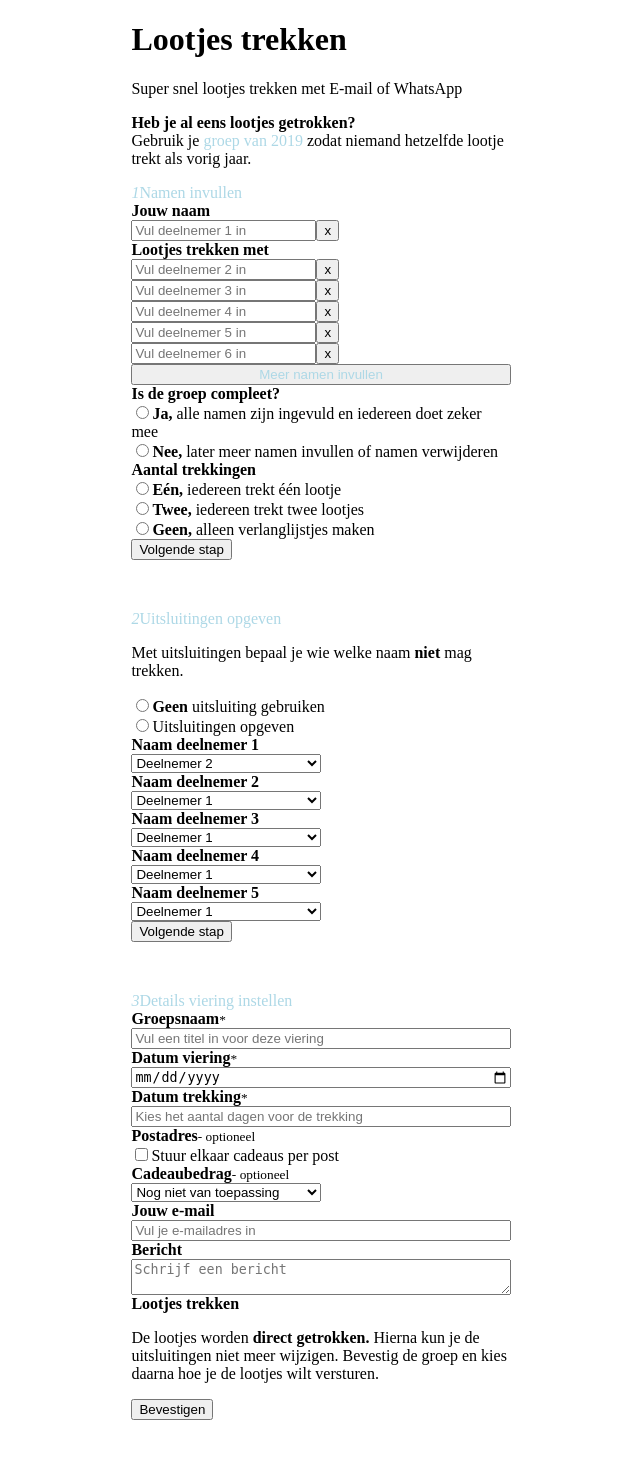
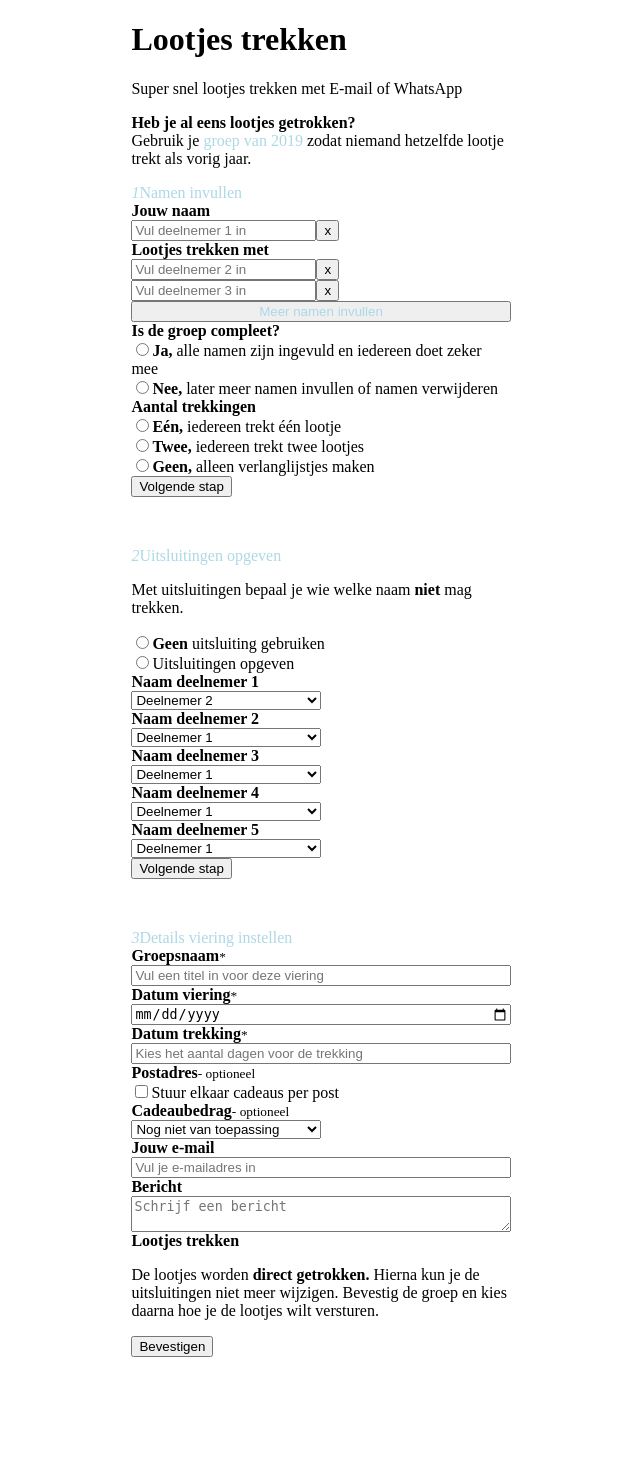
Before and after one commit to Jordyyy010/SinterklaasLootjes, a PHP site: page / in a window 1280 px wide. Shown: the whole page, without its empty margins (319-959 px from the left). After the commit the page ends 1357 px from the top, so only its background shows below. Run offline with PHP 8.4, Linux system fonts and the light colour scheme.

Commit message:
Adding HTML input-fields with JavaScript

```diff
--- a/index.php
+++ b/index.php
@@ -30,7 +30,7 @@
                                 <input type="text" name="own-name" placeholder="Vul deelnemer 1 in" required><button>x</button>
                             </div>
                         </div>
-                        <div class="names">
+                        <div class="names" id="participants">
                             <strong>Lootjes trekken met</strong>
                             <div class="flex-area">
                                 <input type="text" name="name2" placeholder="Vul deelnemer 2 in" required><button>x</button>
@@ -38,17 +38,59 @@
                             <div class="flex-area">
                                 <input type="text" name="name3" placeholder="Vul deelnemer 3 in" required><button>x</button>
                             </div>
-                            <div class="flex-area">
-                                <input type="text" name="name4" placeholder="Vul deelnemer 4 in" required><button>x</button>
-                            </div>
-                            <div class="flex-area">
-                                <input type="text" name="name5" placeholder="Vul deelnemer 5 in" required><button>x</button>
-                            </div>
-                            <div class="flex-area">
-                                <input type="text" name="name6" placeholder="Vul deelnemer 6 in" required><button>x</button>
-                            </div>
-                            <button onclick="addNames()" class="links" href="#">Meer namen invullen</button>
                         </div>
+                        <div class="names">
+                            <button onclick="addNames()" id="tests" class="links" href="#">Meer namen invullen</button>
+                        </div>
+                        <script type="text/javascript">
+                            var deelnemers = document.getElementById("participants");
+                            var clicks = 0;
+
+                            function addNames(){
+                                clicks += 1;
+                                var newInput = createNewInput();
+                                deelnemers.appendChild(newInput);
+                            }
+
+                            function createNewInput(){
+                                var div = document.createElement("div");
+                                var input = document.createElement("input");
+                                var deletebutton = document.createElement("button");
+                                var currentUser = 3 + clicks;
+
+                                div.className = "flex-area";
+                                input.type = "text";
+                                input.name = "name" + currentUser;
+                                input.placeholder = "Vul deelnemer " + currentUser + " in";
+                                deletebutton.innerText = "x";
+
+                                div.appendChild(input);
+                                div.appendChild(deletebutton);
+                                return div;
+                            }
+
+                            // Creating a cookie after the document is ready
+                            // $(document).ready(function () {
+                            //     createCookie("counter", clicks, "10");
+                            // });
+
+                            // Function to create the cookie
+                            // function createCookie(name, value, days) {
+                            //     var expires;
+
+                            //     if (days) {
+                            //         var date = new Date();
+                            //         date.setTime(date.getTime() + (days * 24 * 60 * 60 * 1000));
+                            //         expires = "; expires=" + date.toGMTString();
+                            //     }
+                            //     else {
+                            //         expires = "";
+                            //     }
+
+                            //     document.cookie = escape(name) + "=" +
+                            //         escape(value) + expires + "; path=/php/insert-names.php";
+                            //     }
+                        </script>
                         <div class="names">
                             <strong>Is de groep compleet?</strong>
                             <div class="flex-area">
```
Also changed, not shown: php/insert-names.php (+22 -7 lines), script.js (deleted).
